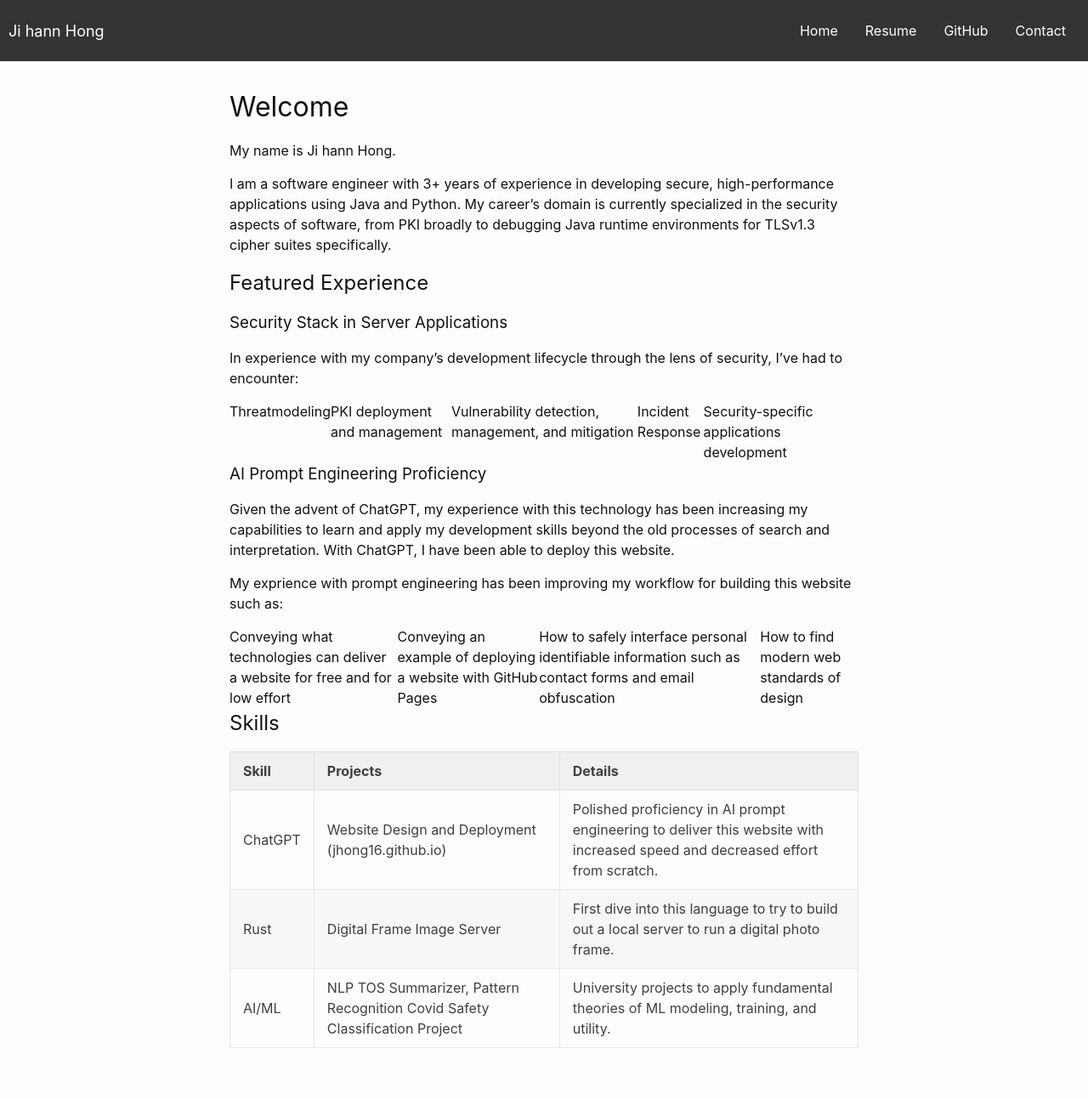
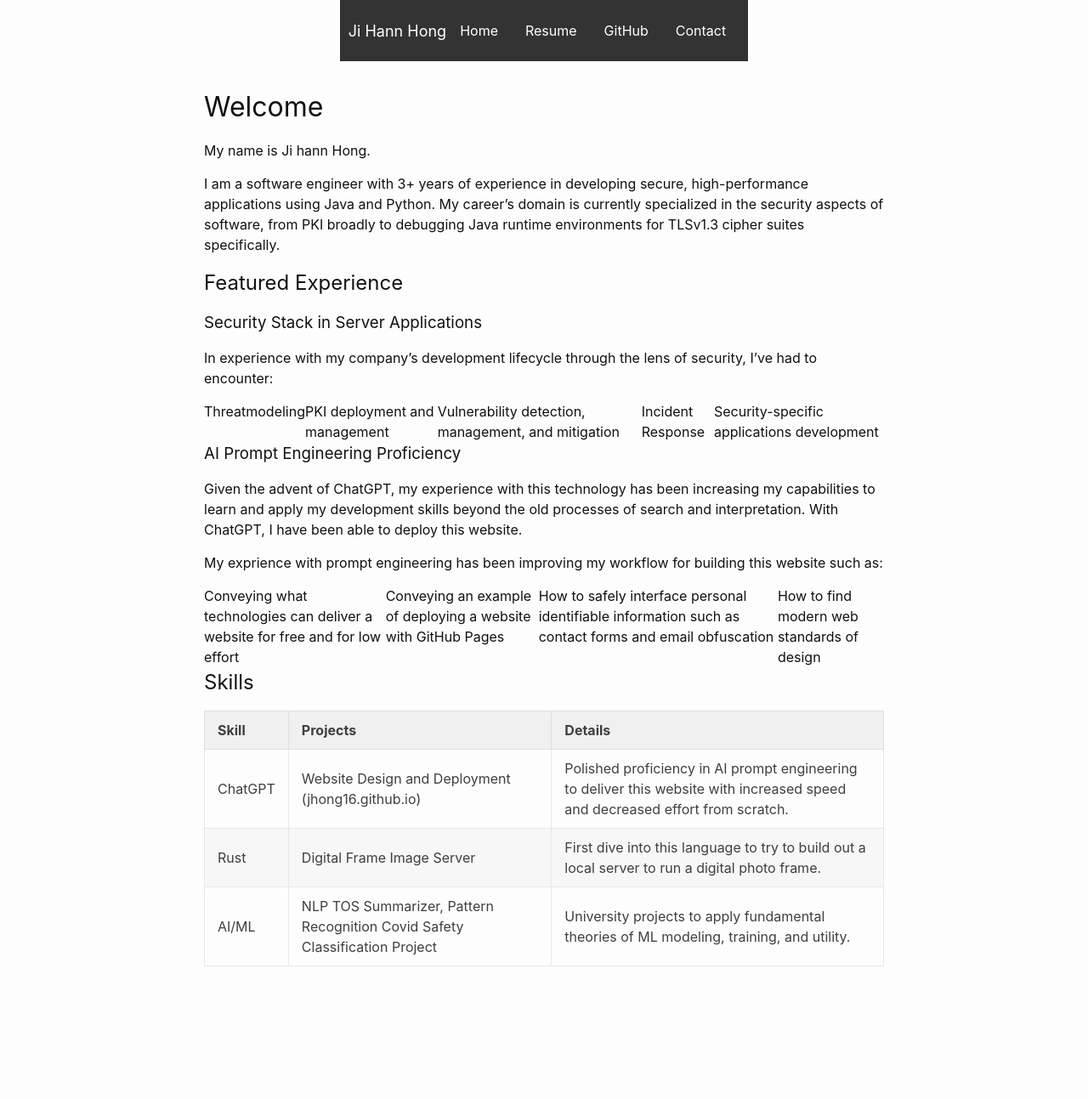
Before and after one commit to jhong16/My-Github-Page, a Jekyll site: the page built from index.md, in a window 1280 px wide. Shown: the whole page at 85% size. Built offline with Jekyll 4.4.1, drawn with Linux system fonts in a browser that asks for light colours; after the commit the page ends 1197 px from its top, so only the background shows below that.

Commit message:
UX Improvement

```diff
--- a/_includes/header.html
+++ b/_includes/header.html
@@ -1,5 +1,19 @@
 <head>
   <style>
+    /* Define Minima's width and spacing as CSS variables */
+    :root {
+      --content-width: 860px; /* Replace this with the value of $content-width */
+      --spacing-unit: 30px;   /* Replace this with the value of $spacing-unit */
+    }
+
+    /* Centered container for the navbar with dynamic width calculation */
+    .nav-container {
+      max-width: calc(var(--content-width) - var(--spacing-unit));
+      margin: 0 auto;
+      padding: 0 10px;
+      box-sizing: border-box;
+    }
+
     /* Base styling for navigation */
     nav {
       background-color: #333;
@@ -14,11 +28,11 @@
       list-style-type: none;
       margin: 0;
       padding: 0;
-      display: flex; /* Use flexbox for ul */
+      display: flex;
     }
 
     ul li {
-      margin: 0; /* Remove margin to avoid overflow */
+      margin: 0;
     }
 
     ul li a {
@@ -40,28 +54,32 @@
     /* Show the hamburger icon and hide the nav links on smaller screens */
     @media (max-width: 600px) {
       ul {
-        display: none; /* Hide the list by default */
-        flex-direction: column; /* Change layout to column for mobile */
-        width: 100%; /* Full width for the dropdown */
-        background-color: #333; /* Same background color */
-        position: absolute; /* Position the dropdown */
-        top: 60px; /* Align below the navbar */
-        left: 0; /* Align to the left */
+        display: none;
+        flex-direction: column;
+        width: 100%;
+        background-color: #333;
+        position: absolute;
+        top: 60px;
+        left: 0;
       }
 
       ul.responsive {
-        display: flex; /* Show the menu when toggled */
+        display: flex;
       }
 
       .hamburger {
-        display: block; /* Show hamburger icon */
+        display: block;
       }
     }
   </style>
+</head>
 
+<body>
+  <!-- Navigation container to control max width and centering -->
+  <div class="nav-container">
     <nav>
       <!-- Brand name / Title -->
-    <a href="/" style="color: white; font-size: 18px; text-decoration: none;">Ji hann Hong</a>
+      <a href="/" style="color: white; font-size: 18px; text-decoration: none;">Ji Hann Hong</a>
 
       <!-- Hamburger icon for mobile -->
       <span class="hamburger" onclick="toggleMenu()">&#9776;</span>
--- a/_sass/main/initialize.scss
+++ b/_sass/main/initialize.scss
@@ -14,7 +14,7 @@ $spacing-unit:     30px !default;
 $table-text-align: left !default;
 
 // Width of the content area
-$content-width:    800px !default;
+$content-width:    860px !default;
 
 $on-palm:          600px !default;
 $on-laptop:        800px !default;
```
Also changed, not shown: other parts of _includes/header.html (+3 -2 lines). Lines whose indentation alone changed are shown as unchanged.
